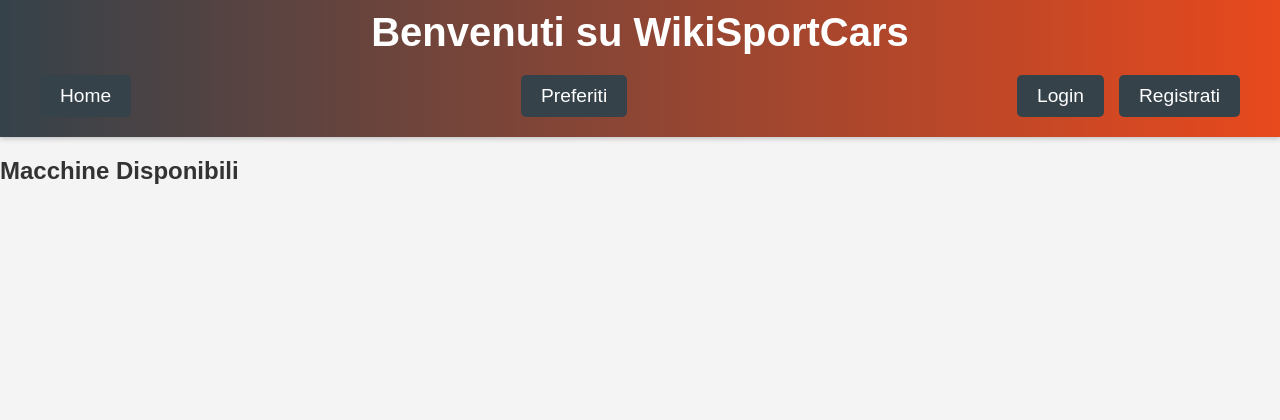
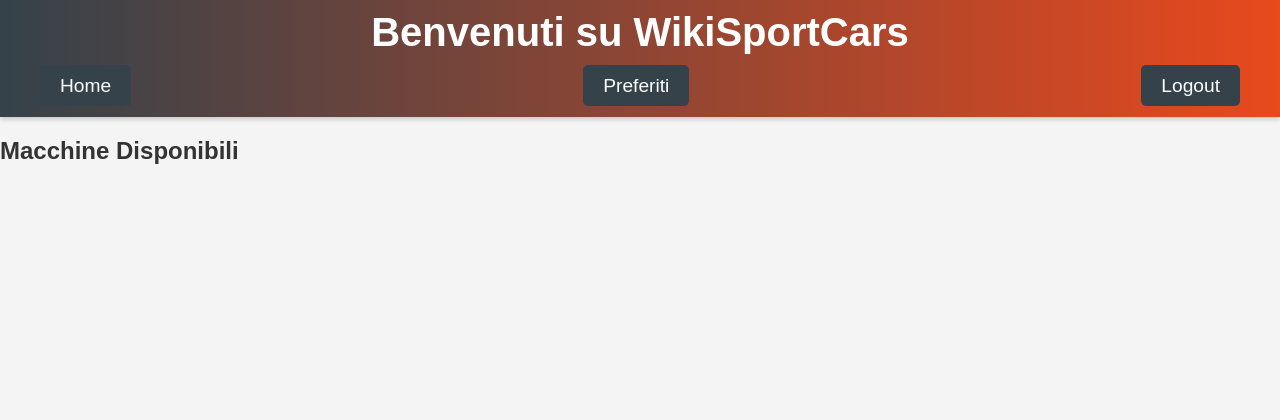
Before and after one commit to SalvatoreCiaramidaro/progetto_fine_anno, a Flask app: page / in a window 1280 px wide. Shown: the top 420 px of the page. Run offline with Flask 2, Linux system fonts and the light colour scheme; the visitor is signed in with stand-in values (Sample User, id 1); data that the repository does not hold is empty.

Commit message:
risoluzione bug preferiti

```diff
--- a/wikisportcars/server.py
+++ b/wikisportcars/server.py
@@ -1,11 +1,20 @@
 from flask import Flask, render_template, request, redirect, url_for, flash, session
+from flask_login import LoginManager, UserMixin, login_user, logout_user, current_user, login_required
 import mysql.connector
 import logging
+from urllib.parse import urlparse, urljoin
+
+
 
 logging.basicConfig(level=logging.INFO)
 
 app = Flask(__name__)
 app.secret_key = 'your_secret_key'
+
+login_manager = LoginManager()
+login_manager.init_app(app)
+login_manager.login_view = 'login'
+login_manager.login_message_category = "info"  # Per mostrare un messaggio di avviso
 
 # Configurazione per la connessione al database con MariaDB
 db_config = {
@@ -18,6 +27,23 @@ db_config = {
 def get_db_connection():
     return mysql.connector.connect(**db_config)
 
+class User(UserMixin):
+    def __init__(self, id, username):
+        self.id = id
+        self.username = username
+
+@login_manager.user_loader
+def load_user(user_id):
+    conn = get_db_connection()
+    cursor = conn.cursor(dictionary=True)
+    cursor.execute('SELECT * FROM users WHERE id = %s', (user_id,))
+    user = cursor.fetchone()
+    cursor.close()
+    conn.close()
+    if user:
+        return User(id=user['id'], username=user['username'])
+    return None
+
 @app.route('/')
 def index():
     conn = get_db_connection()
@@ -28,8 +54,12 @@ def index():
     conn.close()
     return render_template('index.html', cars=cars)
 
+from urllib.parse import urlparse, urljoin
+
 @app.route('/login', methods=['GET', 'POST'])
 def login():
+    next_page = request.args.get('next')
+
     if request.method == 'POST':
         username = request.form['username']
         password = request.form['password']
@@ -39,13 +69,21 @@ def login():
         user = cursor.fetchone()
         cursor.close()
         conn.close()
+
         if user:
-            session['user_id'] = user['id']
+            user_obj = User(id=user['id'], username=user['username'])
+            login_user(user_obj)
             flash('Login successful!', 'success')
+
+            # Protezione contro Open Redirects: assicuriamoci che `next_page` sia un URL interno valido
+            if next_page and urlparse(next_page).netloc == '':
+                return redirect(next_page)
             return redirect(url_for('index'))
         else:
             flash('Invalid credentials', 'danger')
-    return render_template('login.html')
+
+    return render_template('login.html', next=next_page)
+
 
 @app.route('/register', methods=['GET', 'POST'])
 def register():
@@ -73,11 +111,9 @@ def car_detail(car_id):
     return render_template('car_detail.html', car=car)
 
 @app.route('/favorites')
+@login_required
 def favorites():
-    if 'user_id' not in session:
-        flash('You need to log in to view your favorites', 'warning')
-        return redirect(url_for('login'))
-    user_id = session['user_id']
+    user_id = current_user.id
     conn = get_db_connection()
     cursor = conn.cursor(dictionary=True)
     cursor.execute('SELECT cars.* FROM favorites JOIN cars ON favorites.car_id = cars.id WHERE favorites.user_id = %s', (user_id,))
@@ -87,11 +123,9 @@ def favorites():
     return render_template('favorites.html', cars=favorite_cars)
 
 @app.route('/add_to_favorites/<int:car_id>')
+@login_required
 def add_to_favorites(car_id):
-    if 'user_id' not in session:
-        flash('You need to log in to add favorites', 'warning')
-        return redirect(url_for('login'))
-    user_id = session['user_id']
+    user_id = current_user.id
     conn = get_db_connection()
     cursor = conn.cursor()
     cursor.execute('INSERT INTO favorites (user_id, car_id) VALUES (%s, %s)', (user_id, car_id))
@@ -103,7 +137,7 @@ def add_to_favorites(car_id):
 
 @app.route('/logout')
 def logout():
-    session.pop('user_id', None)
+    logout_user()
     flash('You have been logged out.', 'success')
     return redirect(url_for('index'))
 
--- a/wikisportcars/templates/favorites.html
+++ b/wikisportcars/templates/favorites.html
@@ -10,10 +10,8 @@
     <header>
         <h1>I tuoi Preferiti</h1>
         <nav>
-            <ul>
-                <li><a href="{{ url_for('index') }}">Home</a></li>
-                <li><a href="{{ url_for('logout') }}">Logout</a></li>
-            </ul>
+            <a href="{{ url_for('index') }}" class="left">Home</a>
+            <a href="{{ url_for('logout') }}" class="right" action="/index">Logout</a>
         </nav>
     </header>
     <main>
--- a/wikisportcars/templates/index.html
+++ b/wikisportcars/templates/index.html
@@ -10,13 +10,20 @@
     <header>
         <h1>Benvenuti su WikiSportCars</h1>
         <nav>
-            <a href="{{ url_for('index') }}" class="left">Home</a></li>
-            <a href="{{ url_for('favorites') }}" class="center">Preferiti </a></li>
-            <div class="right">
-                <a href="{{ url_for('login') }}">Login</a></li>
-                <a href="{{ url_for('register') }}">Registrati</a></li>
+            <div class="nav-left">
+                <a href="{{ url_for('index') }}">Home</a>
             </div>
-
+            <div class="nav-center">
+                <a href="{{ url_for('favorites') }}">Preferiti</a>
+            </div>
+            <div class="nav-right">
+                {% if current_user.is_authenticated %}
+                    <a href="{{ url_for('logout') }}">Logout</a>
+                {% else %}
+                    <a href="{{ url_for('login', next=request.path) }}">Login</a>
+                    <a href="{{ url_for('register') }}">Registrati</a>
+                {% endif %}
+            </div>
         </nav>
     </header>
     <main>
@@ -27,6 +34,9 @@
                     <h3>{{ car.name }}</h3>
                     <p>{{ car.description }}</p>
                     <a href="{{ url_for('car_detail', car_id=car.id) }}">Dettagli</a>
+                    {% if current_user.is_authenticated %}
+                        <a href="{{ url_for('add_to_favorites', car_id=car.id) }}" class="favorite-btn">Aggiungi ai Preferiti</a>
+                    {% endif %}
                 </div>
             {% endfor %}
         </div>
```
Also changed, not shown: wikisportcars/templates/login.html (+14 -10 lines).
